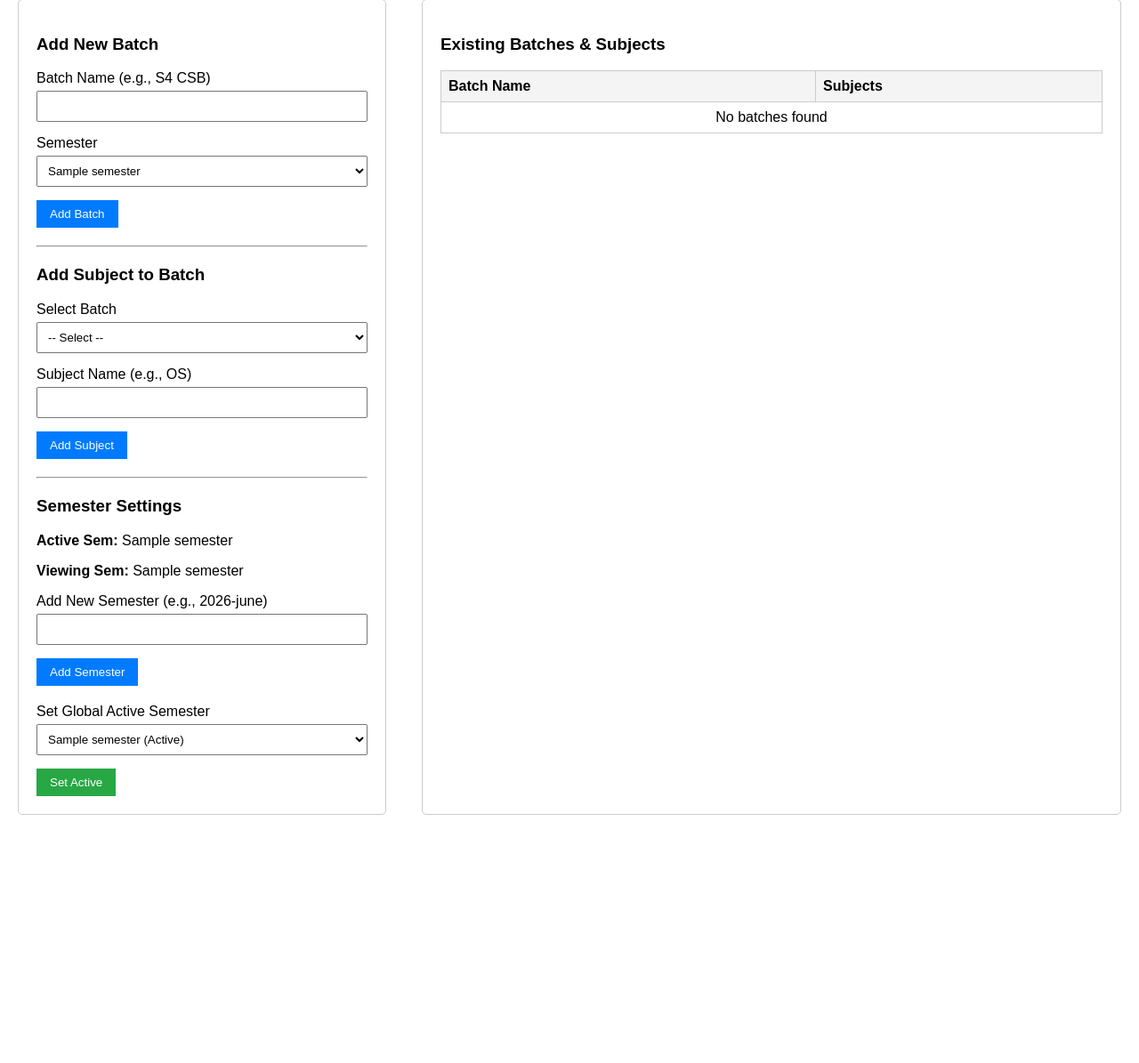
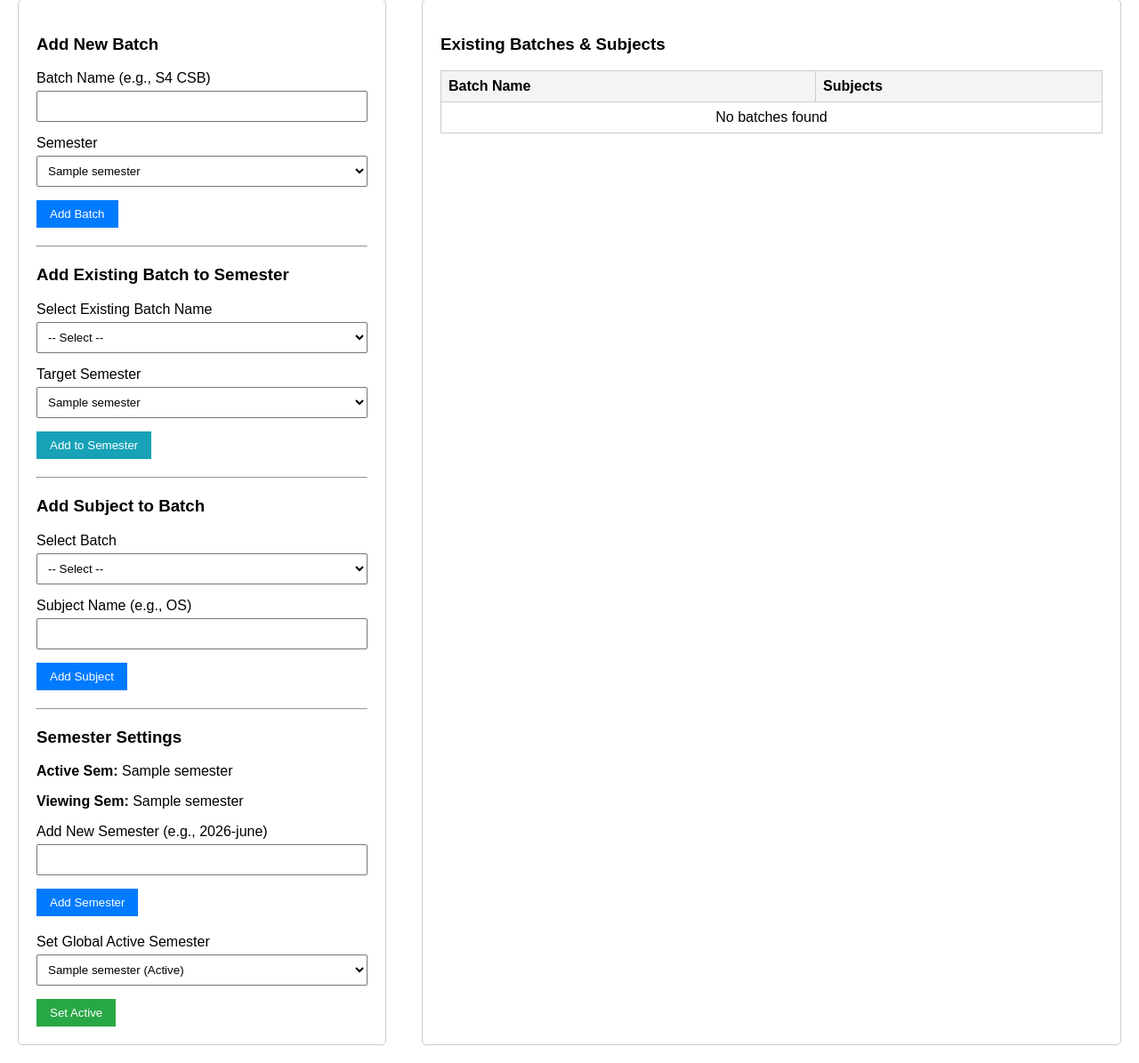
Before and after one commit to varunpnair92/timetable, a Django app: page /manage-batches/ in a window 1280 px wide. Shown: the part 119-1314 px from the top of the page at 89% size. Before the commit the page ends 1035 px from the top, so only its background shows below. Run offline with Django 5.2, Linux system fonts and the light colour scheme; tables that the repository leaves empty hold one stand-in row (values such as "Sample post"); parts of the project's set-up code (start-up, migrations or seed data) failed here and were passed over.

Commit message:
Add Add Existing Batch to Semester feature to clone batches and their subjects

```diff
--- a/fisat/views.py
+++ b/fisat/views.py
@@ -1839,6 +1839,15 @@ def manage_batches(request):
             if batch_id and subject_name:
                 batch = Batch.objects.get(id=batch_id)
                 BatchSubject.objects.create(batch=batch, subject_name=subject_name)
+        elif action == "assign_batch_to_semester":
+            batch_name = request.POST.get('batch_name')
+            target_period = request.POST.get('period')
+            if batch_name and target_period:
+                target_batch, created = Batch.objects.get_or_create(name=batch_name, period=target_period)
+                source_batch = Batch.objects.filter(name=batch_name).exclude(period=target_period).first()
+                if source_batch:
+                    for subject in source_batch.subjects.all():
+                        BatchSubject.objects.get_or_create(batch=target_batch, subject_name=subject.subject_name)
         elif action == "add_semester":
             sem_name = request.POST.get('semester_name')
             if sem_name:
@@ -1864,12 +1873,14 @@ def manage_batches(request):
 
     current_view_sem = request.session.get('selected_period') or dp
     batches = Batch.objects.filter(period=current_view_sem).prefetch_related('subjects').all()
+    distinct_batch_names = Batch.objects.values_list('name', flat=True).distinct().order_by('name')
 
     return render(request, 'manage_batches.html', {
         'batches': batches,
         'semesters': semesters,
         'active_sem': active_sem,
-        'current_view_sem': current_view_sem
+        'current_view_sem': current_view_sem,
+        'distinct_batch_names': distinct_batch_names
     })
 
 def switch_semester(request):
--- a/templates/manage_batches.html
+++ b/templates/manage_batches.html
@@ -48,6 +48,34 @@
                     </select>
                 </div>
                 <button type="submit">Add Batch</button>
+            </form>
+
+            <hr style="margin: 20px 0;">
+
+            <h3>Add Existing Batch to Semester</h3>
+            <form method="POST">
+                {% csrf_token %}
+                <input type="hidden" name="action" value="assign_batch_to_semester">
+                <div class="form-group">
+                    <label>Select Existing Batch Name</label>
+                    <select name="batch_name" required>
+                        <option value="">-- Select --</option>
+                        {% for name in distinct_batch_names %}
+                        <option value="{{ name }}">{{ name }}</option>
+                        {% endfor %}
+                    </select>
+                </div>
+                <div class="form-group">
+                    <label>Target Semester</label>
+                    <select name="period" required>
+                        {% for sem in semesters %}
+                        <option value="{{ sem.name }}" {% if sem.name == current_view_sem %}selected{% endif %}>{{ sem.name }}</option>
+                        {% empty %}
+                        <option value="">No semesters available</option>
+                        {% endfor %}
+                    </select>
+                </div>
+                <button type="submit" style="background-color: #17a2b8; color: white; border: none; padding: 8px 15px; cursor: pointer;">Add to Semester</button>
             </form>
 
             <hr style="margin: 20px 0;">
```
